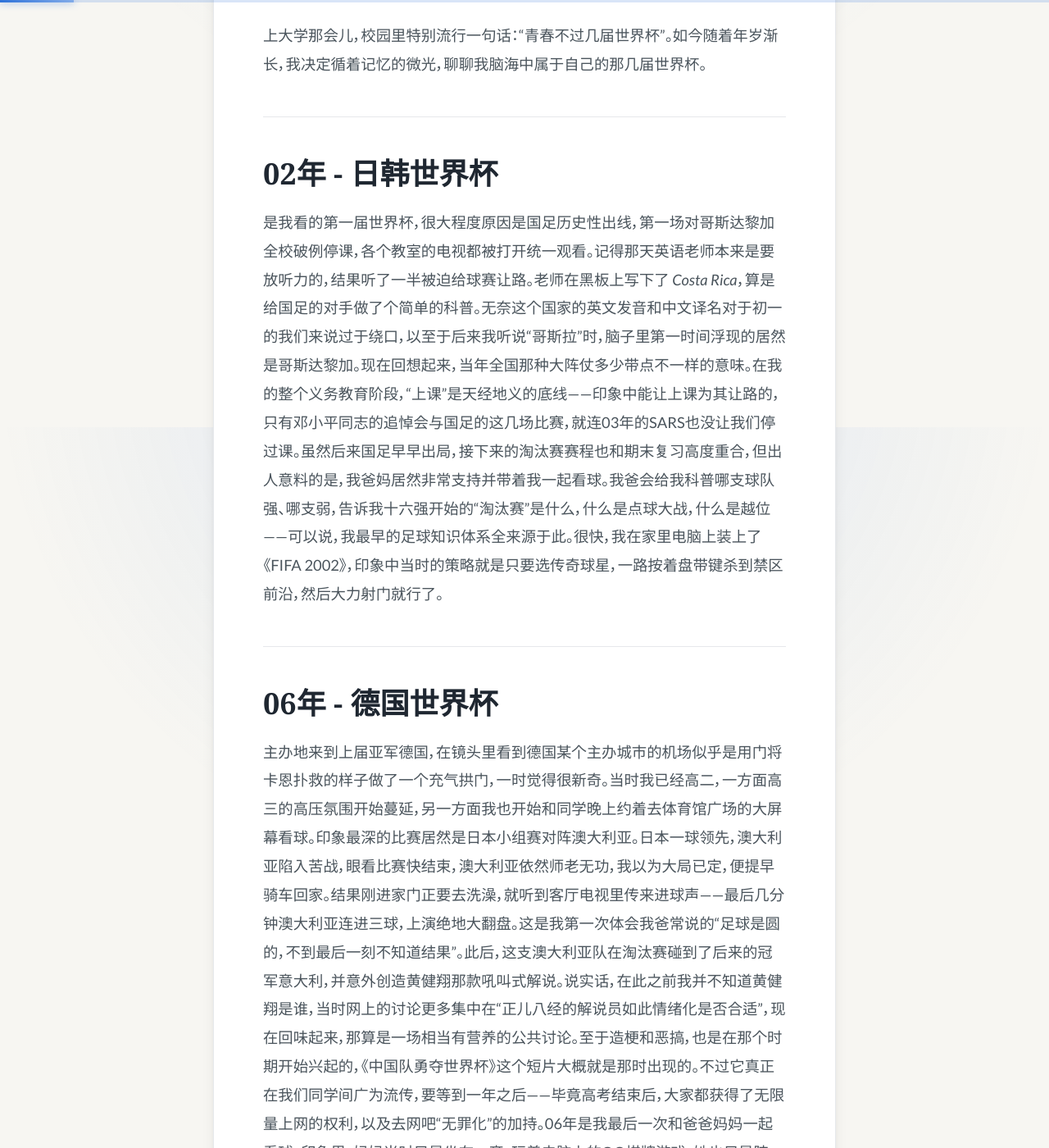
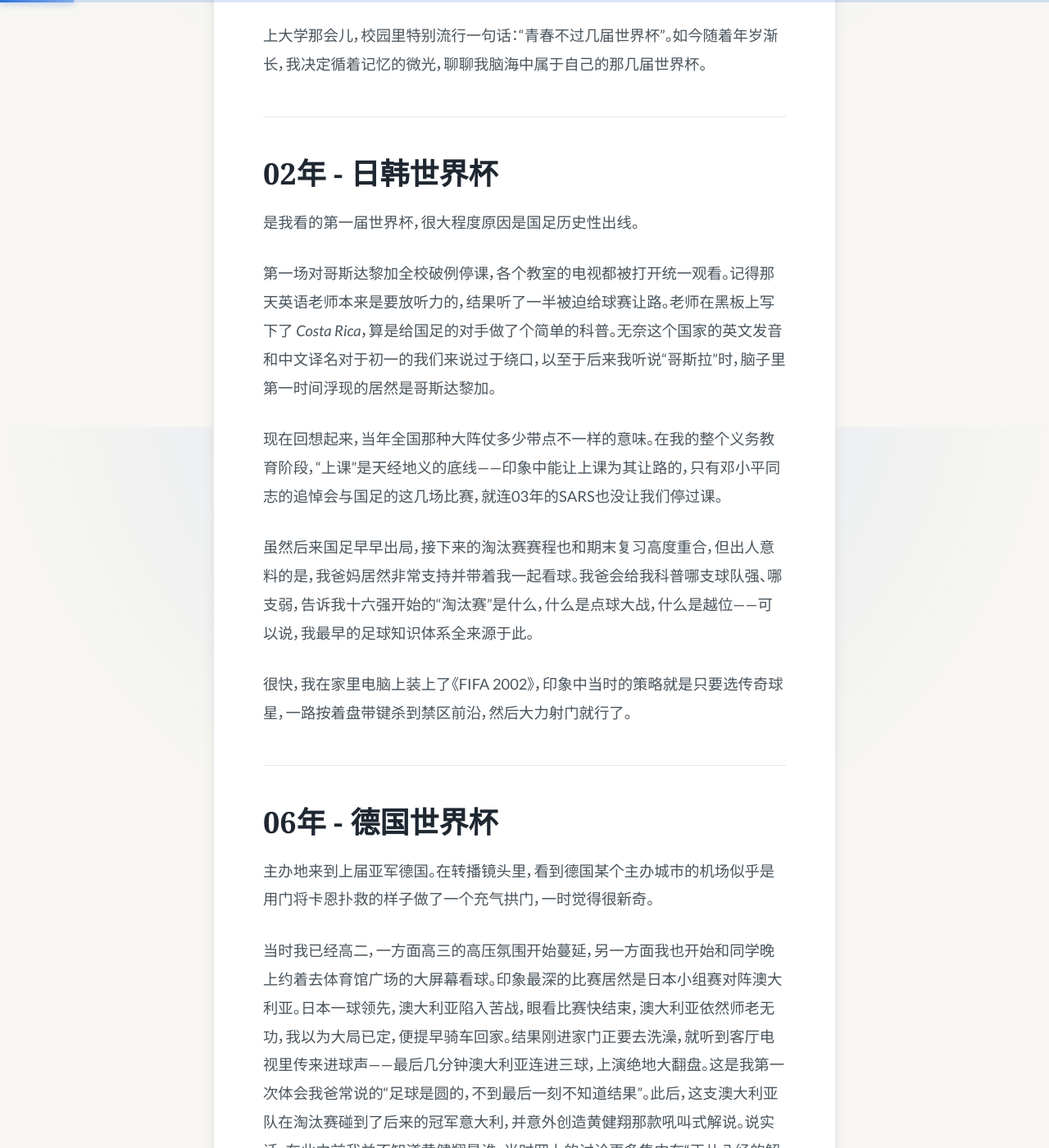
Before and after one commit to spiderPan/APMY, a Jekyll site: the page built from _posts/2026-07-02-那些陪我看球的人.md, in a window 1280 px wide and 1400 px high, scrolled down 379 px. Shown: the whole window at 82% size. Built offline with Jekyll 4.4.1, drawn with Linux system fonts in a browser that asks for light colours; some web fonts are replaced; some of the changed text lies outside the part shown.

Commit message:
update the format

```diff
--- a/_posts/2026-07-02-那些陪我看球的人.md
+++ b/_posts/2026-07-02-那些陪我看球的人.md
@@ -13,19 +13,35 @@ tags: [life]
 
 ## 02年 - 日韩世界杯
 
-是我看的第一届世界杯，很大程度原因是国足历史性出线，第一场对哥斯达黎加全校破例停课，各个教室的电视都被打开统一观看。记得那天英语老师本来是要放听力的，结果听了一半被迫给球赛让路。老师在黑板上写下了 *Costa Rica*，算是给国足的对手做了个简单的科普。无奈这个国家的英文发音和中文译名对于初一的我们来说过于绕口，以至于后来我听说“哥斯拉”时，脑子里第一时间浮现的居然是哥斯达黎加。现在回想起来，当年全国那种大阵仗多少带点不一样的意味。在我的整个义务教育阶段，“上课”是天经地义的底线——印象中能让上课为其让路的，只有邓小平同志的追悼会与国足的这几场比赛，就连03年的SARS也没让我们停过课。虽然后来国足早早出局，接下来的淘汰赛赛程也和期末复习高度重合，但出人意料的是，我爸妈居然非常支持并带着我一起看球。我爸会给我科普哪支球队强、哪支弱，告诉我十六强开始的“淘汰赛”是什么，什么是点球大战，什么是越位——可以说，我最早的足球知识体系全来源于此。很快，我在家里电脑上装上了《FIFA 2002》，印象中当时的策略就是只要选传奇球星，一路按着盘带键杀到禁区前沿，然后大力射门就行了。
+是我看的第一届世界杯，很大程度原因是国足历史性出线。
+
+第一场对哥斯达黎加全校破例停课，各个教室的电视都被打开统一观看。记得那天英语老师本来是要放听力的，结果听了一半被迫给球赛让路。老师在黑板上写下了 *Costa Rica*，算是给国足的对手做了个简单的科普。无奈这个国家的英文发音和中文译名对于初一的我们来说过于绕口，以至于后来我听说“哥斯拉”时，脑子里第一时间浮现的居然是哥斯达黎加。
+
+现在回想起来，当年全国那种大阵仗多少带点不一样的意味。在我的整个义务教育阶段，“上课”是天经地义的底线——印象中能让上课为其让路的，只有邓小平同志的追悼会与国足的这几场比赛，就连03年的SARS也没让我们停过课。
+
+虽然后来国足早早出局，接下来的淘汰赛赛程也和期末复习高度重合，但出人意料的是，我爸妈居然非常支持并带着我一起看球。我爸会给我科普哪支球队强、哪支弱，告诉我十六强开始的“淘汰赛”是什么，什么是点球大战，什么是越位——可以说，我最早的足球知识体系全来源于此。
+
+很快，我在家里电脑上装上了《FIFA 2002》，印象中当时的策略就是只要选传奇球星，一路按着盘带键杀到禁区前沿，然后大力射门就行了。
 
 ---
 
 ## 06年 - 德国世界杯
 
-主办地来到上届亚军德国，在镜头里看到德国某个主办城市的机场似乎是用门将卡恩扑救的样子做了一个充气拱门，一时觉得很新奇。当时我已经高二，一方面高三的高压氛围开始蔓延，另一方面我也开始和同学晚上约着去体育馆广场的大屏幕看球。印象最深的比赛居然是日本小组赛对阵澳大利亚。日本一球领先，澳大利亚陷入苦战，眼看比赛快结束，澳大利亚依然师老无功，我以为大局已定，便提早骑车回家。结果刚进家门正要去洗澡，就听到客厅电视里传来进球声——最后几分钟澳大利亚连进三球，上演绝地大翻盘。这是我第一次体会我爸常说的“足球是圆的，不到最后一刻不知道结果”。此后，这支澳大利亚队在淘汰赛碰到了后来的冠军意大利，并意外创造黄健翔那款吼叫式解说。说实话，在此之前我并不知道黄健翔是谁，当时网上的讨论更多集中在“正儿八经的解说员如此情绪化是否合适”，现在回味起来，那算是一场相当有营养的公共讨论。至于造梗和恶搞，也是在那个时期开始兴起的，《中国队勇夺世界杯》这个短片大概就是那时出现的。不过它真正在我们同学间广为流传，要等到一年之后——毕竟高考结束后，大家都获得了无限量上网的权利，以及去网吧“无罪化”的加持。06年是我最后一次和爸爸妈妈一起看球，印象里，妈妈当时只是坐在一旁，玩着电脑上的QQ棋牌游戏。她也只是陪着，竟也没想到，这是她最后陪伴我的时间。
+主办地来到上届亚军德国。在转播镜头里，看到德国某个主办城市的机场似乎是用门将卡恩扑救的样子做了一个充气拱门，一时觉得很新奇。
+
+当时我已经高二，一方面高三的高压氛围开始蔓延，另一方面我也开始和同学晚上约着去体育馆广场的大屏幕看球。印象最深的比赛居然是日本小组赛对阵澳大利亚。日本一球领先，澳大利亚陷入苦战，眼看比赛快结束，澳大利亚依然师老无功，我以为大局已定，便提早骑车回家。结果刚进家门正要去洗澡，就听到客厅电视里传来进球声——最后几分钟澳大利亚连进三球，上演绝地大翻盘。这是我第一次体会我爸常说的“足球是圆的，不到最后一刻不知道结果”。此后，这支澳大利亚队在淘汰赛碰到了后来的冠军意大利，并意外创造黄健翔那款吼叫式解说。说实话，在此之前我并不知道黄健翔是谁，当时网上的讨论更多集中在“正儿八经的解说员如此情绪化是否合适”，现在回味起来，那算是一场相当有营养的公共讨论。至于造梗和恶搞，也是在那个时期开始兴起的，《中国队勇夺世界杯》这个短片大概就是那时出现的。不过它真正在我们同学间广为流传，要等到一年之后——毕竟高考结束后，大家都获得了无限量上网的权利，以及去网吧“无罪化”的加持。
+
+06年是我最后一次和爸爸妈妈一起看球，印象里，妈妈当时只是坐在一旁，玩着电脑上的QQ棋牌游戏。她也只是陪着，竟也没想到，这是她最后陪伴我的时光。
 
 ---
 
 ## 10年 - 南非世界杯
 
-所有人的大学四年里，注定会有一届世界杯，这也是我和猫姐一起看的第一届。那年大学暑假放得早，猫姐早早来到南京，我们在校外租了房子，和另一对情侣朋友一起买了啤酒零食看球。那个男生是铁杆的西班牙球迷，而我则自诩为德国队拥趸。那一届，马拉多纳作为教练带领阿根廷出征——老马的故事我大多是从我爸那听来的，但阵中的梅西，才是真正属于我们这一代的球星。结果这一老一小的传奇组合，在淘汰赛被德国4-0血洗，这更加坚定了我对德国夺冠的信心。然而没想到，半决赛德国对阵西班牙，印象里是被小比分吊打。当时四个人守在电视前，哥们儿兴奋地抱着他女朋友庆祝，而我和猫姐只能沮丧地回房间睡觉。至于决赛，大家又凑在一起看。没了德国队，我的心思全在专心消灭零食上，吃完就躺在沙发上睡了过去，以至于后来西班牙进球绝杀也没把我吵醒——我对那个阶段西班牙的“传控足球”，就是如此的无感。也是从这一年开始，我从称霸寝室楼的《实况足球》，转向了《足球经理》（FM）。记得那时候每场焦点战开踢前，大家都要凑在一起先用游戏模拟一局，算是赛前预热，顺便预测一下比分。
+所有人的大学四年里，注定会有一届世界杯，这也是我和猫姐一起看的第一届。
+
+那年大学暑假放得早，猫姐早早来到南京，我们在校外租了房子，和另一对情侣朋友一起买了啤酒零食看球。那个男生是铁杆的西班牙球迷，而我则自诩为德国队拥趸。那一届，马拉多纳作为教练带领阿根廷出征——老马的故事我大多是从我爸那听来的，但阵中的梅西，才是真正属于我们这一代的球星。结果这一老一小的传奇组合，在淘汰赛被德国4-0血洗，这更加坚定了我对德国夺冠的信心。然而没想到，半决赛德国对阵西班牙，印象里是被小比分吊打。当时四个人守在电视前，哥们儿兴奋地抱着他女朋友庆祝，而我和猫姐只能沮丧地回房间睡觉。至于决赛，大家又凑在一起看。没了德国队，我的心思全在专心消灭零食上，吃完就躺在沙发上睡了过去，以至于后来西班牙进球绝杀也没把我吵醒——我对那个阶段西班牙的“传控足球”，就是如此的无感。
+
+也是从这一年开始，我从称霸寝室楼的《实况足球》，转向了《足球经理》（FM）。记得那时候每场焦点战开踢前，大家都要凑在一起先用游戏模拟一局，算是赛前预热，顺便预测一下比分。
 
 ---
 
```
